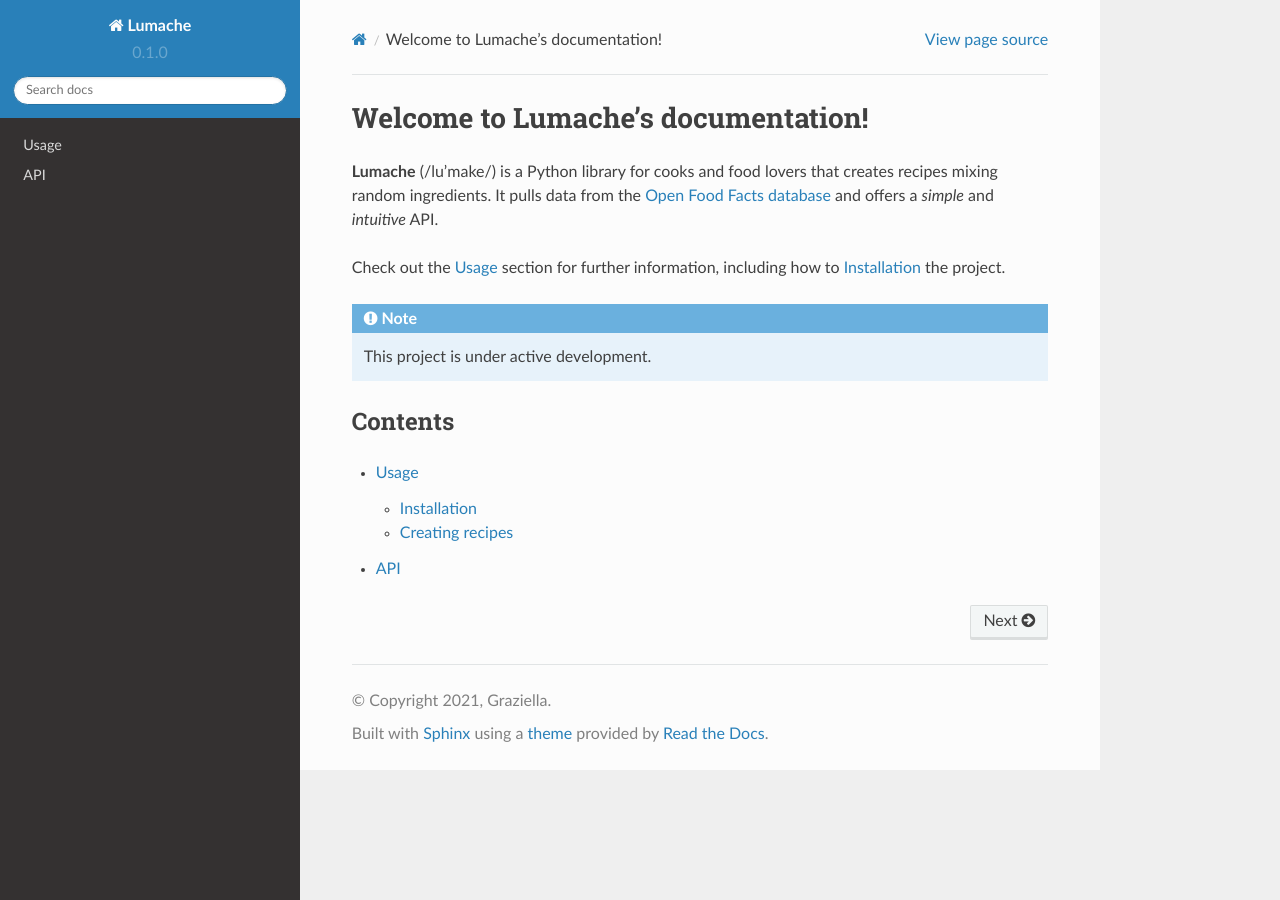
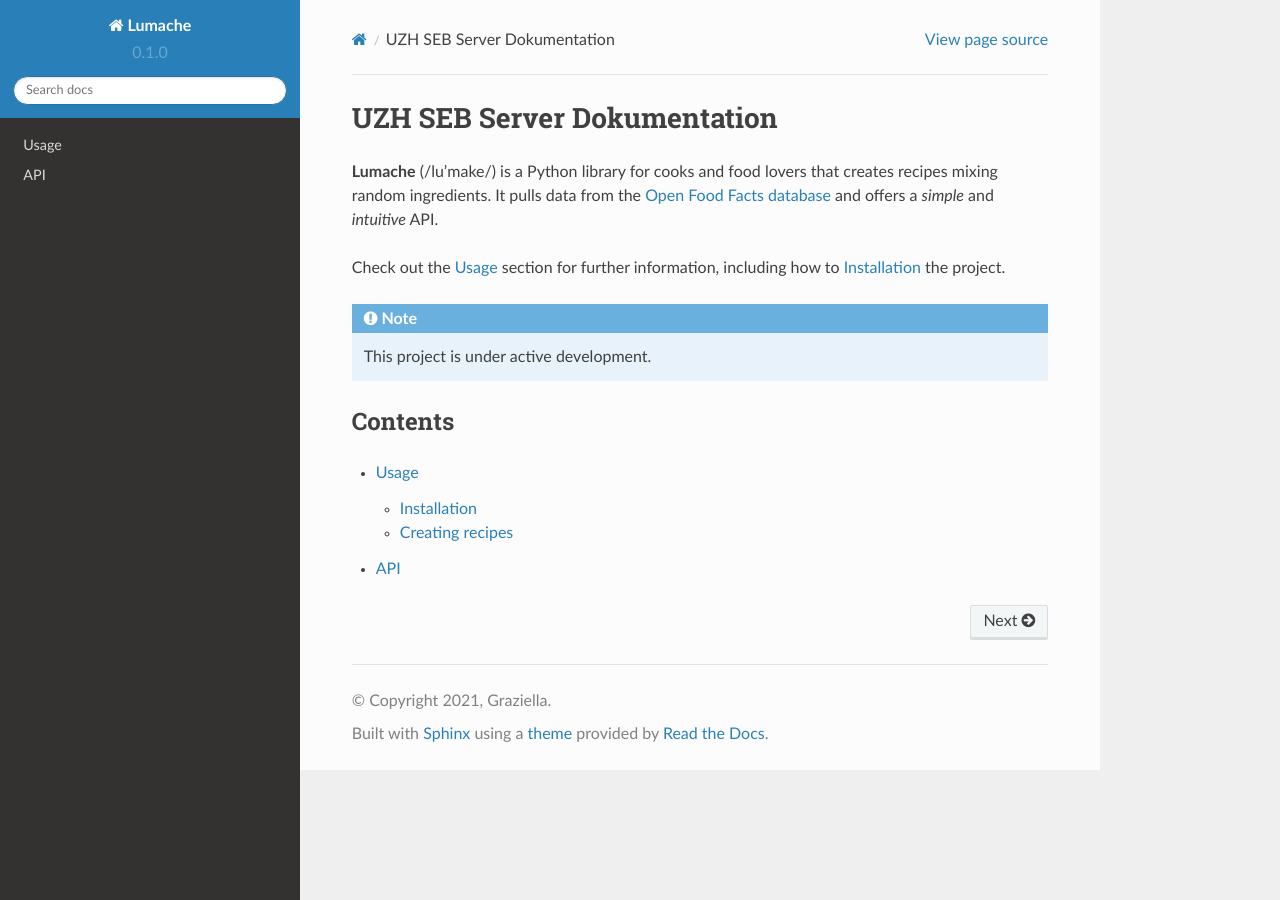
Before and after one commit to uzh-oec/seb-server-docs, a Sphinx documentation site: the page built from docs/source/index.rst, in a window 1280 px wide. Built offline with Sphinx 7.4.7 and the Read the Docs theme 2.0.0, drawn with Linux system fonts in a browser that asks for light colours.

Commit message:
Update index.rst

```diff
--- a/docs/source/index.rst
+++ b/docs/source/index.rst
@@ -1,4 +1,4 @@
-Welcome to Lumache's documentation!
+UZH SEB Server Dokumentation
 ===================================
 
 **Lumache** (/lu'make/) is a Python library for cooks and food lovers
```
